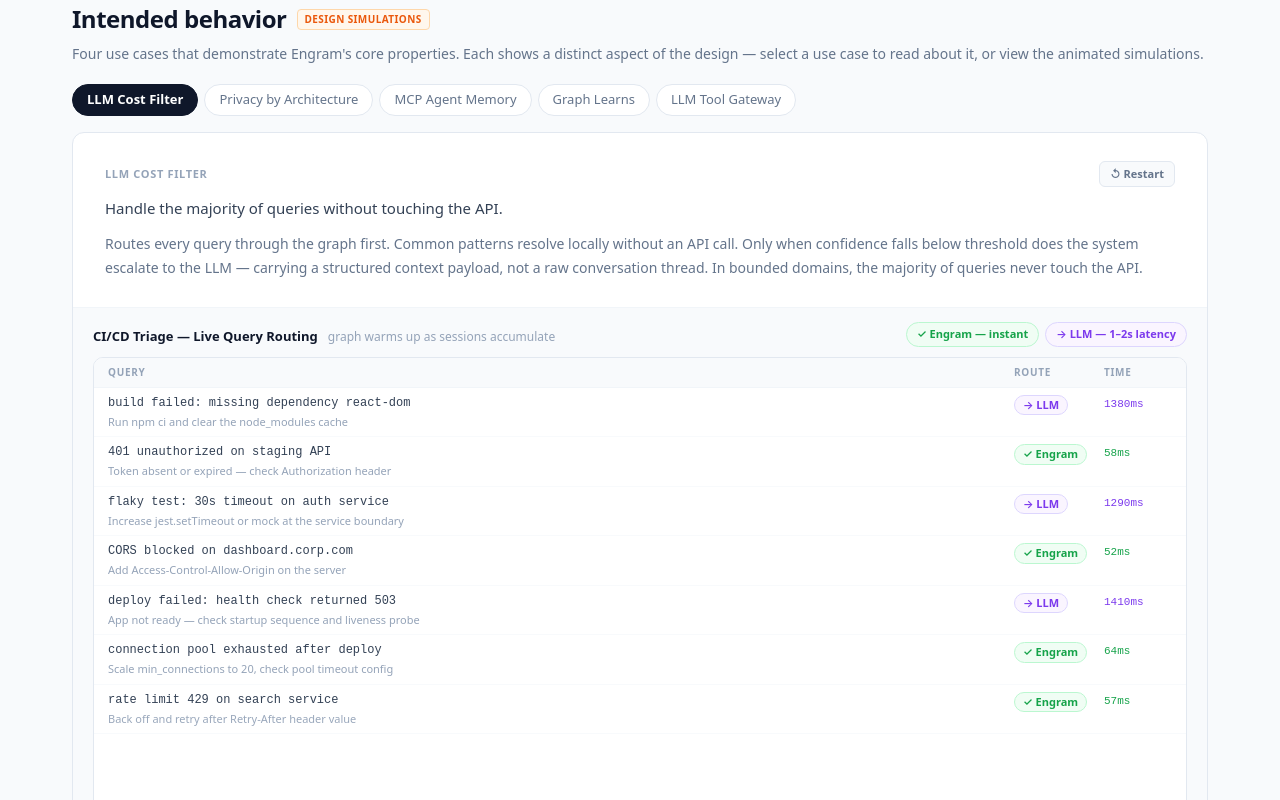
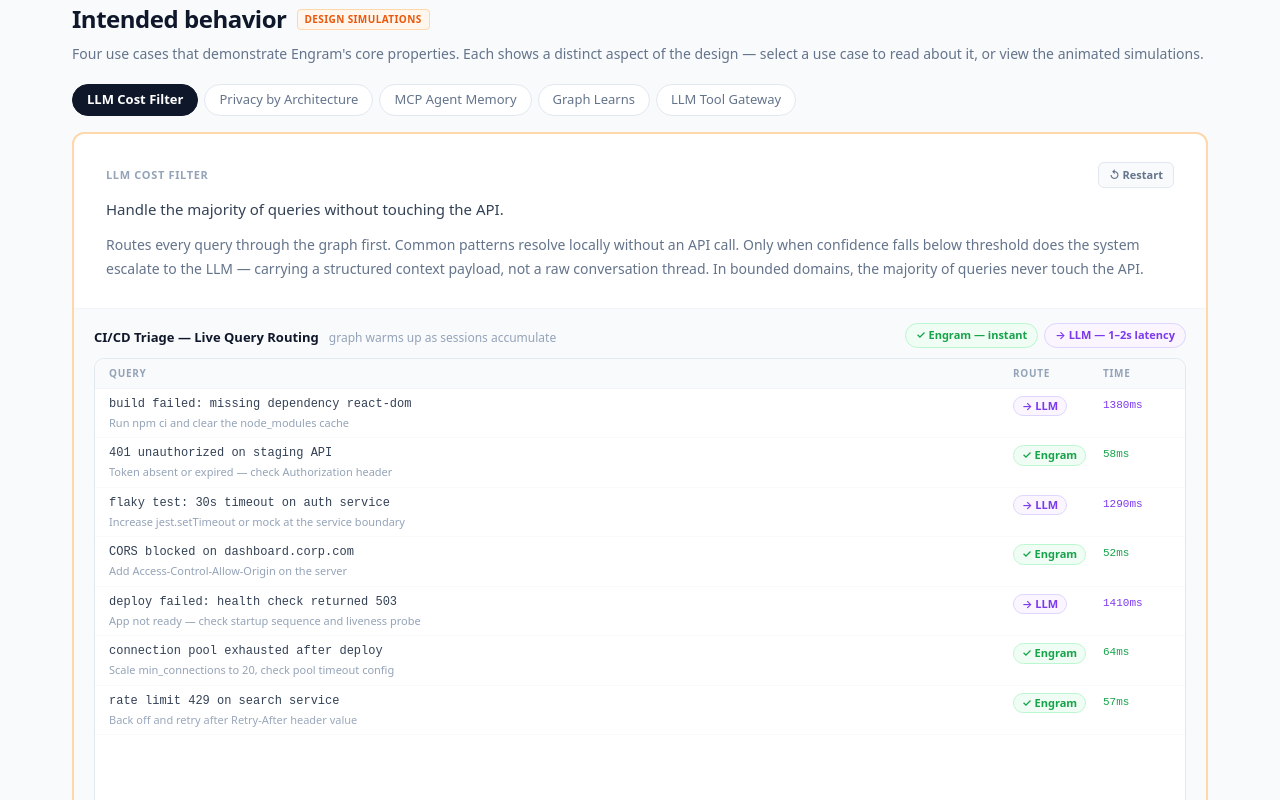
Before and after one commit to dominikj111/engram-site, a React (Vite) app: page / in a window 1280 px wide. Shown: the part 1480-2280 px from the top of the page. Built offline with nearby package versions, Linux system fonts and the light colour scheme.

Commit message:
feat: add phase 15 (storage abstraction) to roadmap and highlight simulation container as design sandbox

```diff
--- a/src/App.tsx
+++ b/src/App.tsx
@@ -110,6 +110,7 @@
   { n: 12, label: 'Bias tuning and exploration noise',                         done: false },
   { n: 13, label: 'BM25 retrieval, n-grams, session context carry-forward, composite answers', done: false },
   { n: 14, label: 'Connectome Inspector — visual graph explorer',              done: false },
+  { n: 15, label: 'Storage backend abstraction — file, database, REST API, socket', done: false },
 ]
 
 const SIM_INFO: Record<TabId, { body: string }> = {
@@ -419,7 +420,7 @@
         </div>
 
         {/* Unified content area */}
-        <div style={{ background: '#fff', border: '1px solid #e2e8f0', borderRadius: '12px', overflow: 'hidden' }}>
+        <div style={{ background: '#fff', border: '2px solid #fed7aa', borderRadius: '12px', overflow: 'hidden' }}>
           <div style={{ padding: '28px 32px', borderBottom: '1px solid #f1f5f9' }}>
             <div style={{ display: 'flex', justifyContent: 'space-between', alignItems: 'center', marginBottom: '10px' }}>
               <div style={{ fontSize: '11px', fontWeight: 700, color: '#94a3b8', letterSpacing: '0.06em', textTransform: 'uppercase' as const }}>
```
